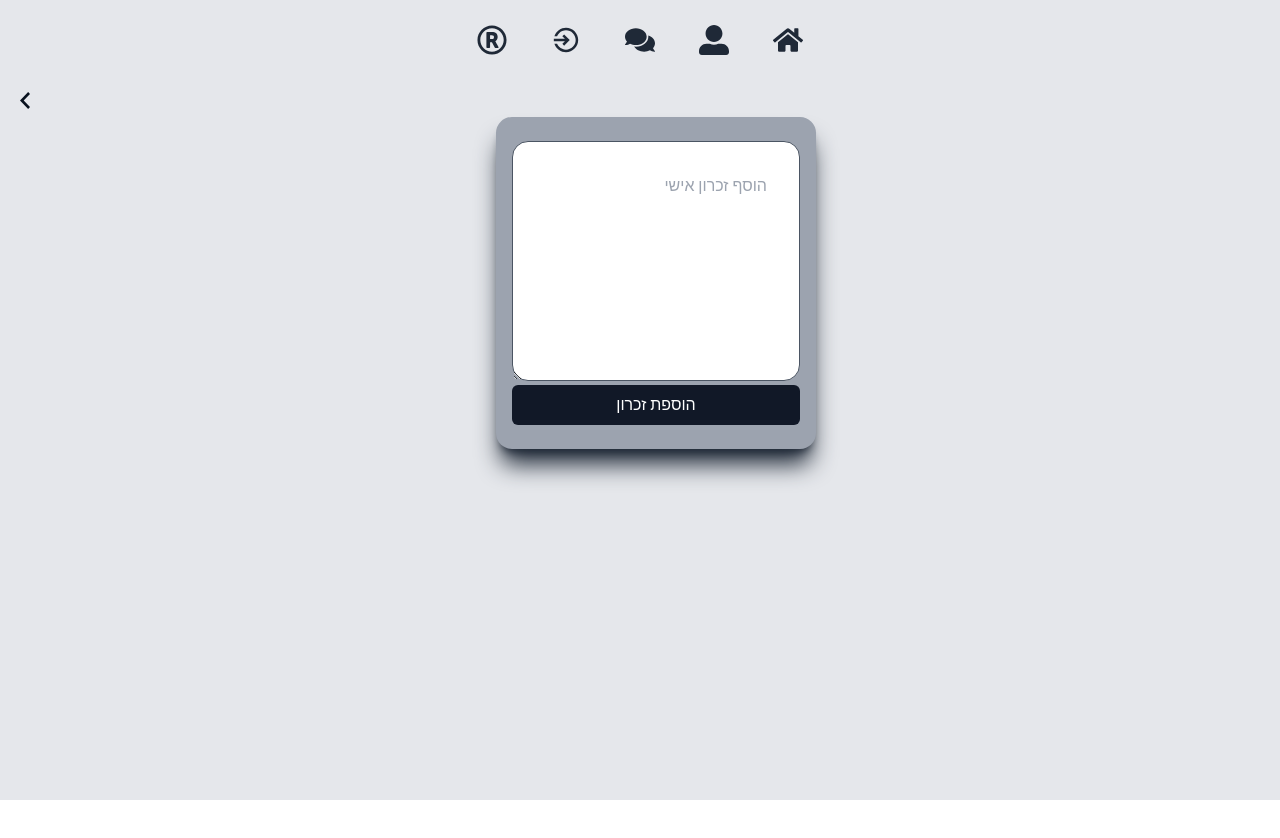
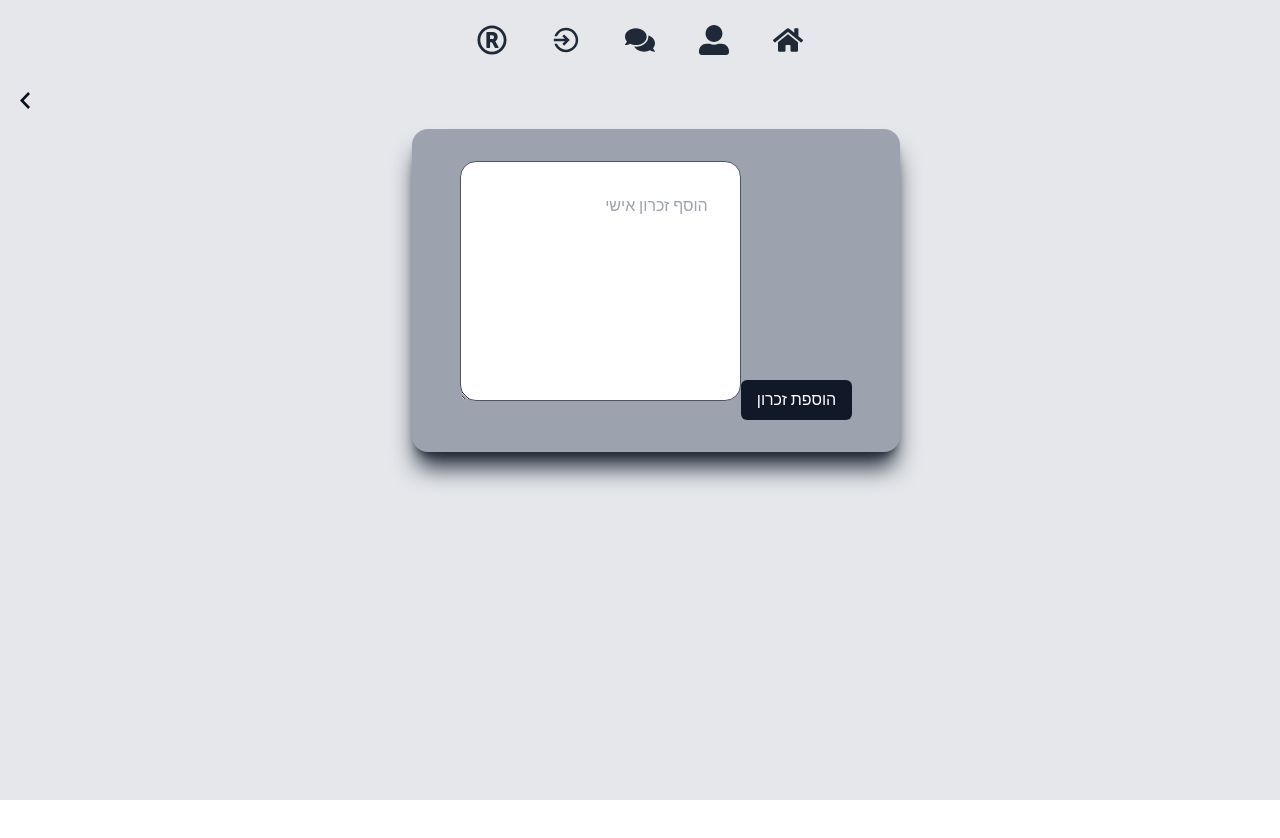
Before and after one commit to shevibr0/war, a React (Create React App) app in the folder frontend/war/: page /soldierInfo/1/addMemory in a window 1280 px wide. Shown: the top 838 px of the page. Built offline with nearby package versions, Linux system fonts and the light colour scheme.

Commit message:
add picture

```diff
--- a/frontend/war/src/components/AddRemember.jsx
+++ b/frontend/war/src/components/AddRemember.jsx
@@ -87,9 +87,9 @@ const AddRemember = () => {
         <div className="bg-gray-200 h-screen">
             <Sidebar />
             <div className="flex justify-center h-screen">
-                <div className='text-black mt-1 w-80 text-center'>
-                    <form onSubmit={handleSubmit} className='flex flex-col py-6 px-4 rounded-2xl bg-gray-400 shadow-xl shadow-gray-800 mt-0 w-full max-w-lg mx-4'>
-                        <label className='flex flex-col'>
+                <div className='text-black  mt-4 mr-2 ml-2 text-center'>
+                    <form onSubmit={handleSubmit} className='space-y-4 p-8 rounded-2xl bg-gray-400 shadow-xl shadow-gray-800  w-full max-w-lg mx-4'>
+                        <label className=''>
                             <textarea
                                 name="Remember"
                                 value={memory.Memory.Remember}
```
